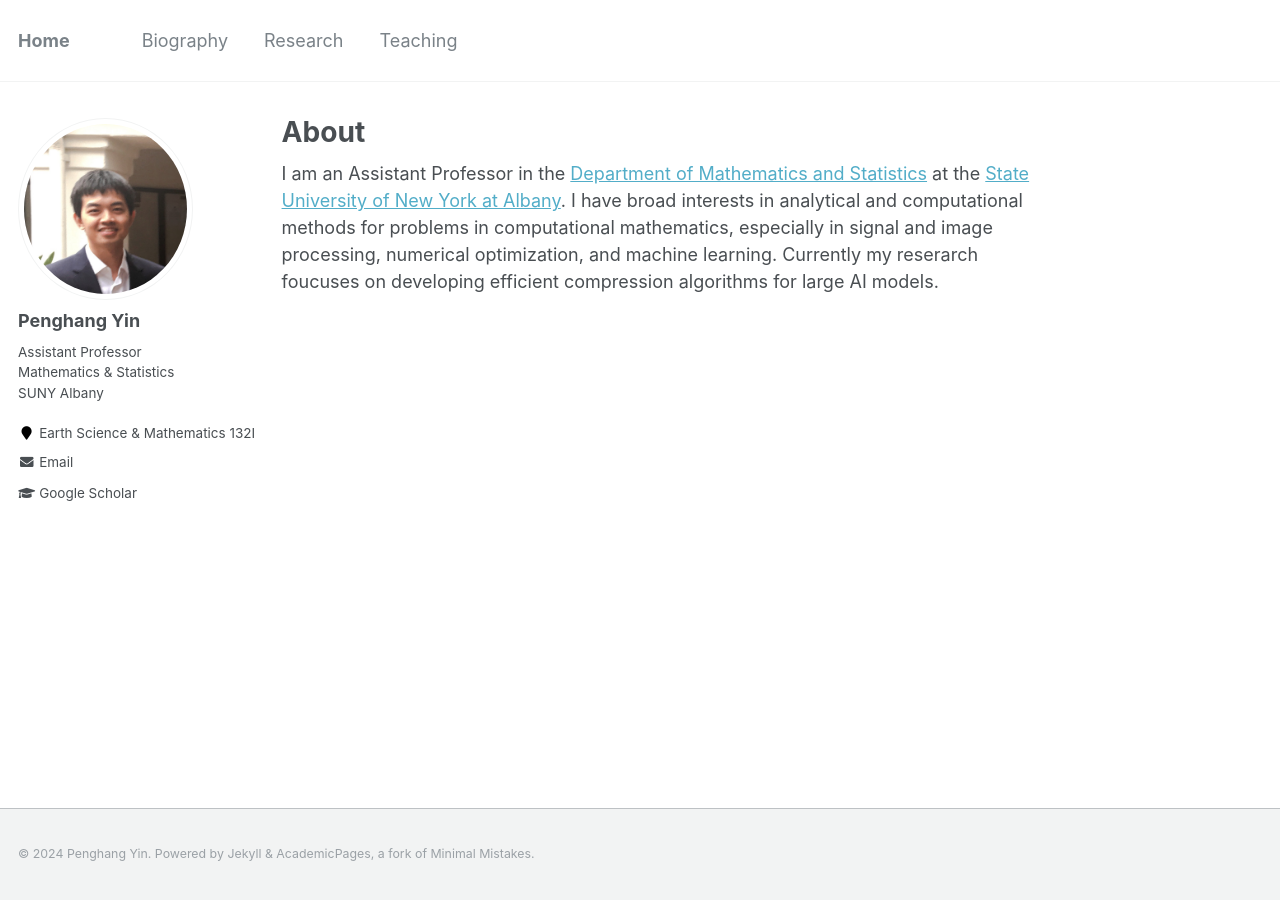
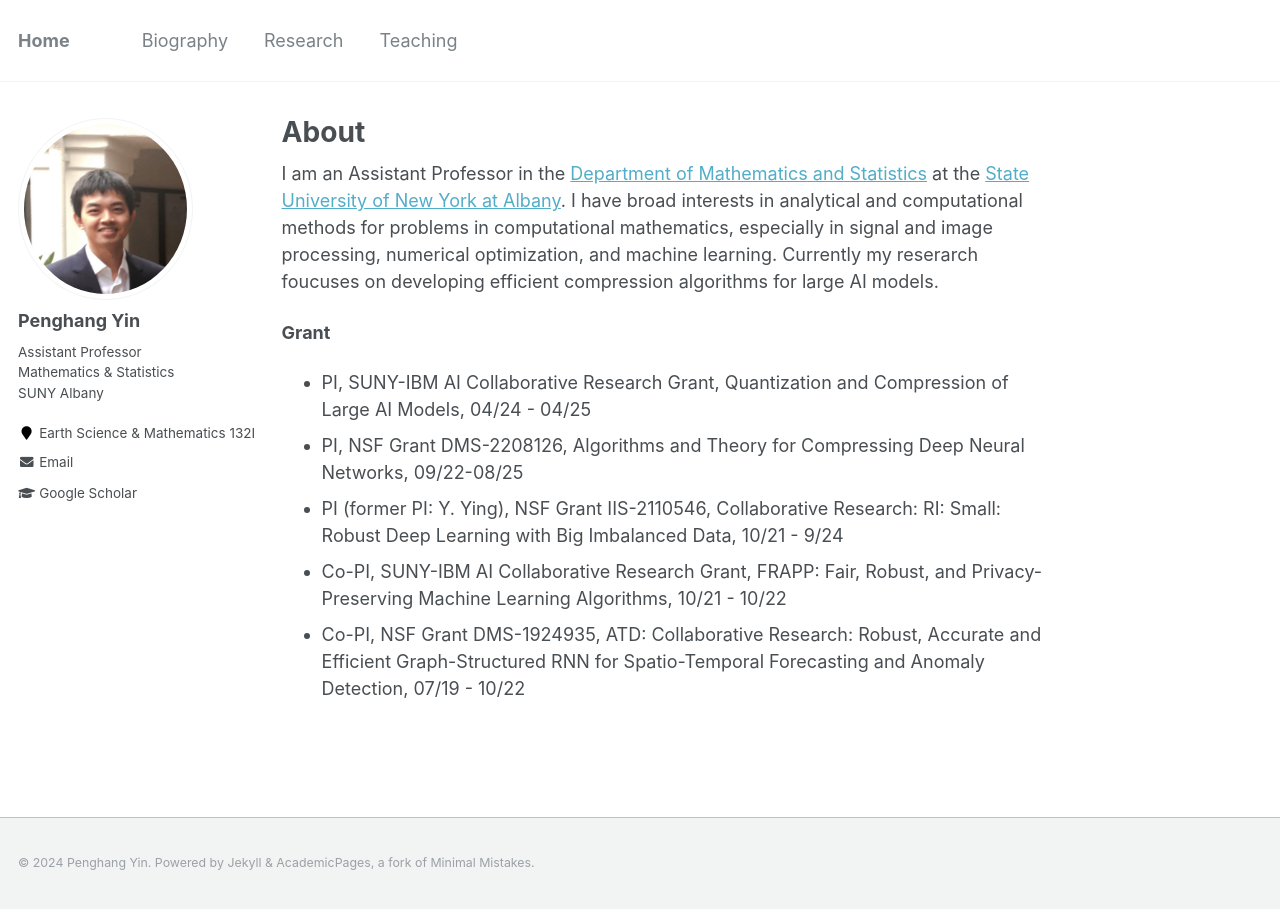
Before and after one commit to yin-penghang/yin-penghang.github.io, a Jekyll site: the page built from _pages/about.md, in a window 1280 px wide. Built offline with Jekyll 4.4.1, drawn with Linux system fonts in a browser that asks for light colours.

Commit message:
Update about.md

```diff
--- a/_pages/about.md
+++ b/_pages/about.md
@@ -10,6 +10,14 @@ redirect_from:
 
 I am an Assistant Professor in the [Department of Mathematics and Statistics](https://www.albany.edu/math) at the [State University of New York at Albany](https://www.albany.edu/). I have broad interests in analytical and computational methods for problems in computational mathematics, especially in signal and image processing, numerical optimization, and machine learning. Currently my reserarch foucuses on developing efficient compression algorithms for large AI models.
 
+**Grant**
+
+- PI, SUNY-IBM AI Collaborative Research Grant, Quantization and Compression of Large AI Models, 04/24 - 04/25
+- PI, NSF Grant DMS-2208126, Algorithms and Theory for Compressing Deep Neural Networks, 09/22-08/25
+- PI (former PI: Y. Ying), NSF Grant IIS-2110546, Collaborative Research: RI: Small: Robust Deep Learning with Big Imbalanced Data, 10/21 - 9/24
+- Co-PI, SUNY-IBM AI Collaborative Research Grant, FRAPP: Fair, Robust, and Privacy-Preserving Machine Learning Algorithms, 10/21 - 10/22
+- Co-PI, NSF Grant DMS-1924935, ATD: Collaborative Research: Robust, Accurate and Efficient Graph-Structured RNN for Spatio-Temporal Forecasting and Anomaly Detection, 07/19 - 10/22
+
 <!---
 **I am looking for self-motivated graduate students with solid mathematical background. Please [contact me](mailto:pyin@albany.edu) if you are interested.**
 --->
```
